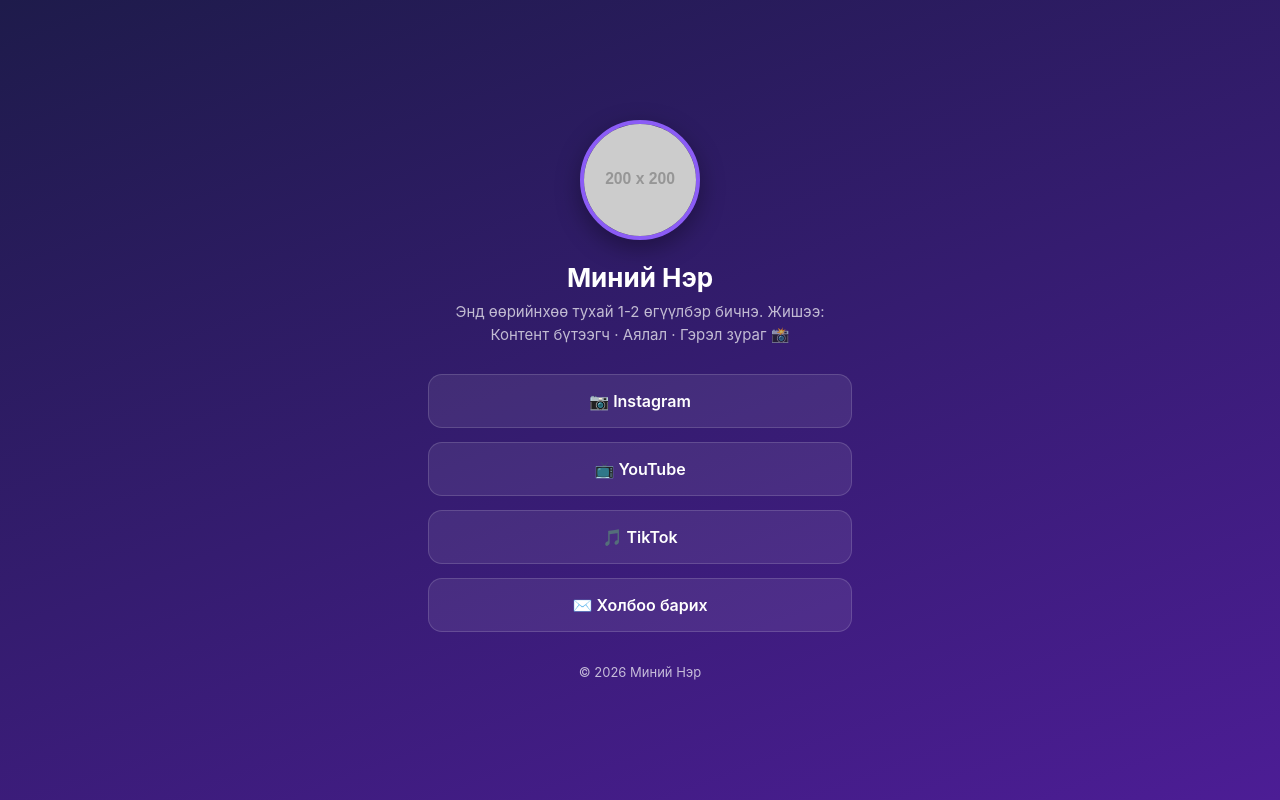
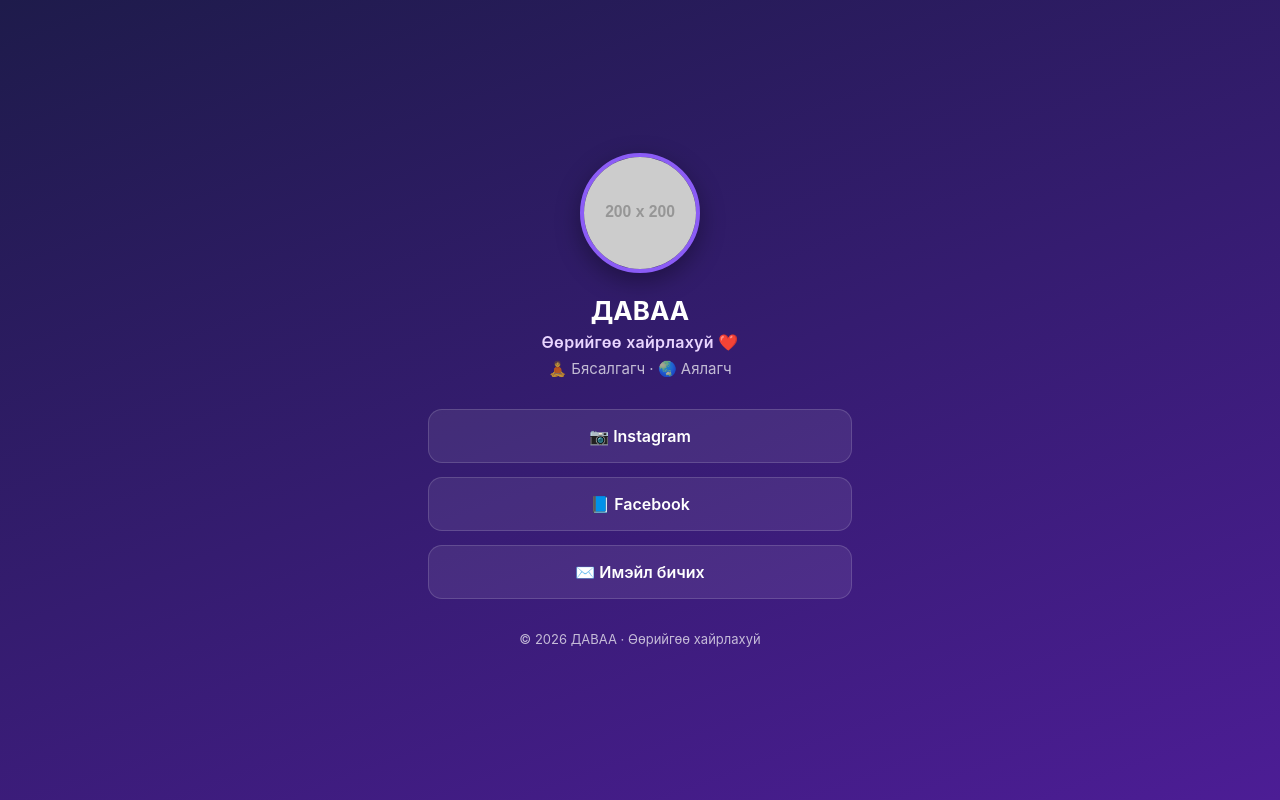
Before and after one commit to davaatuya82-bit/iG, a plain HTML site: page website/index.html in a window 1280 px wide. Drawn offline with Linux system fonts and the light colour scheme; placeholder pictures from the web are drawn by us.

Commit message:
Вэбсайтыг ДАВАА-гийн мэдээллээр тохируулав

```diff
--- a/website/index.html
+++ b/website/index.html
@@ -4,8 +4,8 @@
   <meta charset="UTF-8" />
   <meta name="viewport" content="width=device-width, initial-scale=1.0" />
   <!-- ====== ЭНД ӨӨРИЙН НЭРЭЭ БИЧНЭ ====== -->
-  <title>Миний нэр · Instagram</title>
-  <meta name="description" content="Миний тухай товч тайлбар" />
+  <title>ДАВАА · Өөрийгөө хайрлахуй</title>
+  <meta name="description" content="Бясалгагч, Аялагч — Өөрийгөө хайрлахуй" />
   <link rel="stylesheet" href="style.css" />
 </head>
 <body>
@@ -14,20 +14,20 @@
     <img class="avatar" src="https://placehold.co/200x200/8b5cf6/ffffff?text=Зураг" alt="Профайл зураг" />
 
     <!-- ====== НЭР, ТАЙЛБАР ====== -->
-    <h1 class="name">Миний Нэр</h1>
-    <p class="bio">Энд өөрийнхөө тухай 1-2 өгүүлбэр бичнэ. Жишээ: Контент бүтээгч · Аялал · Гэрэл зураг 📸</p>
+    <h1 class="name">ДАВАА</h1>
+    <p class="tagline">Өөрийгөө хайрлахуй ❤️</p>
+    <p class="bio">🧘 Бясалгагч · 🌏 Аялагч</p>
 
     <!-- ====== ХОЛБООСУУД ======
          Шинэ холбоос нэмэхдээ нэг <a> блокийг хуулж аваад
          href="#" дотор хаягаа, текстийг нь солино. -->
     <nav class="links">
-      <a class="link" href="https://instagram.com/" target="_blank" rel="noopener">📷 Instagram</a>
-      <a class="link" href="#" target="_blank" rel="noopener">📺 YouTube</a>
-      <a class="link" href="#" target="_blank" rel="noopener">🎵 TikTok</a>
-      <a class="link" href="#" target="_blank" rel="noopener">✉️ Холбоо барих</a>
+      <a class="link" href="https://instagram.com/davaa0509" target="_blank" rel="noopener">📷 Instagram</a>
+      <a class="link" href="#" target="_blank" rel="noopener">📘 Facebook</a>
+      <a class="link" href="mailto:davaatuya82@gmail.com">✉️ Имэйл бичих</a>
     </nav>
 
-    <footer class="foot">© <span id="year"></span> Миний Нэр</footer>
+    <footer class="foot">© <span id="year"></span> ДАВАА · Өөрийгөө хайрлахуй</footer>
   </main>
 
   <script>
--- a/website/style.css
+++ b/website/style.css
@@ -43,8 +43,16 @@
   font-weight: 700;
 }
 
+.tagline {
+  margin-top: 6px;
+  font-size: 16px;
+  font-weight: 600;
+  color: #e9d5ff;
+  letter-spacing: 0.3px;
+}
+
 .bio {
-  margin-top: 8px;
+  margin-top: 6px;
   color: var(--muted);
   font-size: 15px;
   line-height: 1.5;
```
